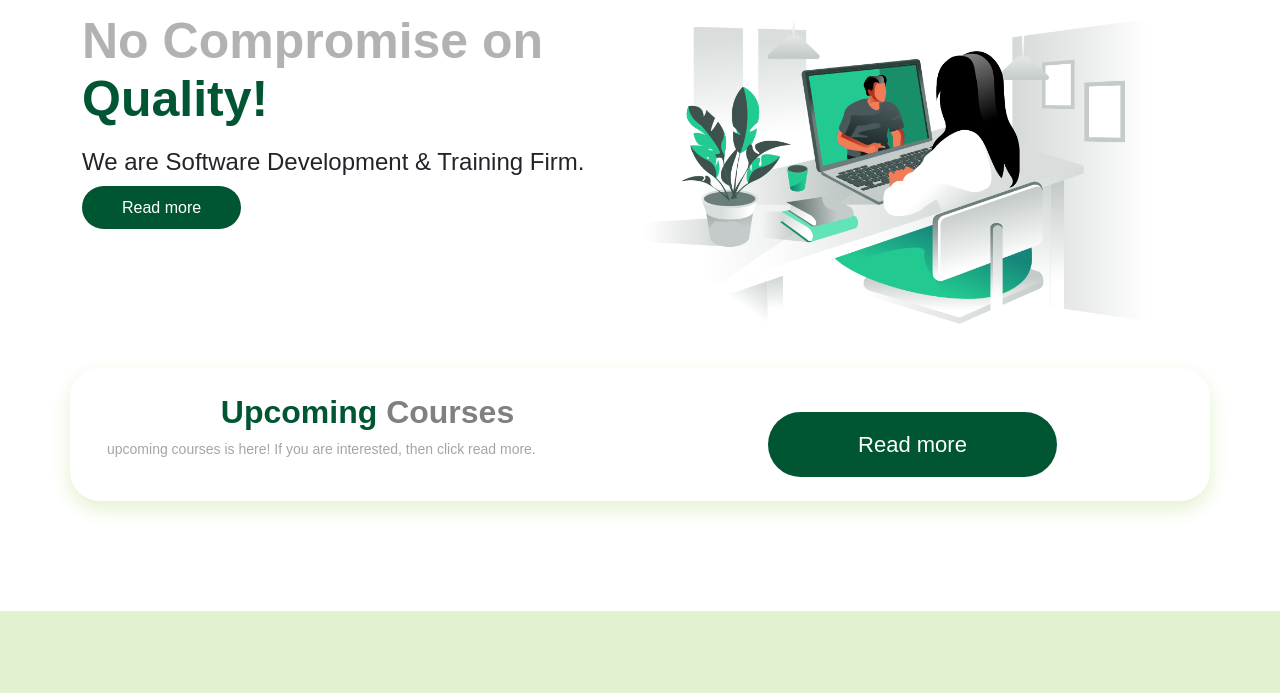
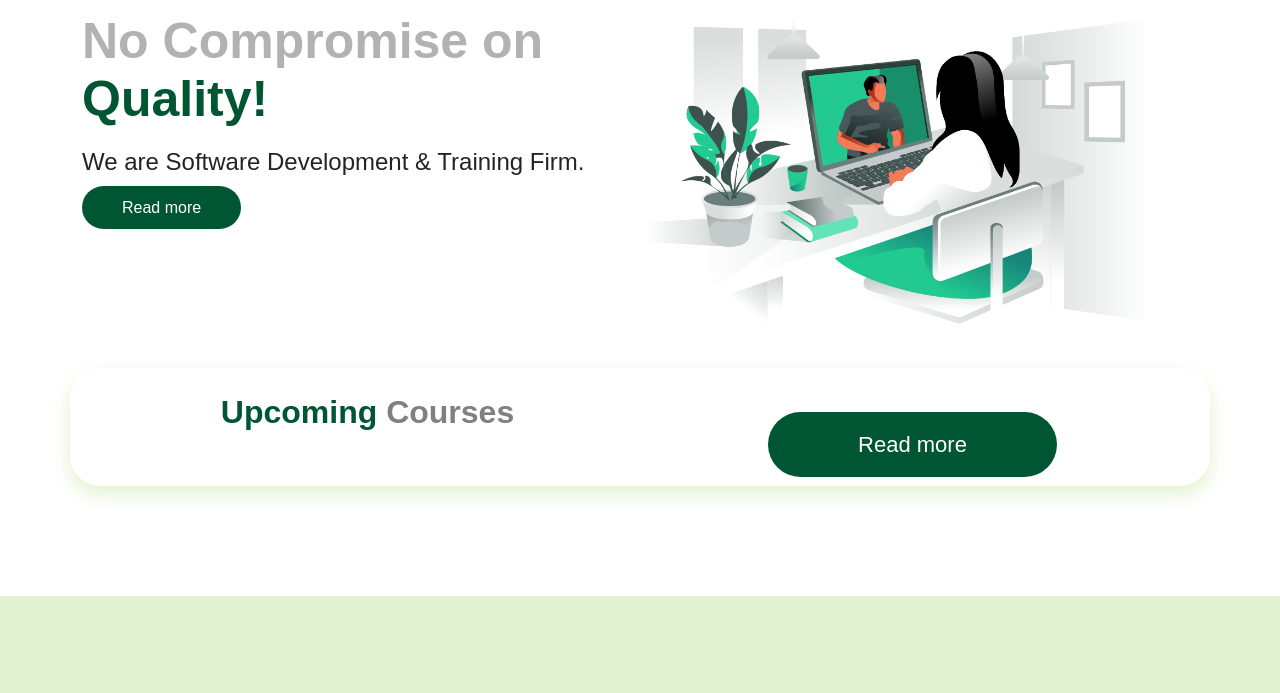
Before and after one commit to shib1989/TopStack-website, a plain HTML site: page index.html in a window 1280 px wide. Shown: the part 88-781 px from the top of the page. Drawn offline with nearby package versions, Linux system fonts and the light colour scheme; a small style sheet from the web is missing; a web font is replaced by a local one.

Commit message:
remove paragraph tag

```diff
--- a/index.html
+++ b/index.html
@@ -169,7 +169,7 @@
 				<div class="col-lg-6 col-12 text-center">
 					<div class="upcoming_event_text">
 						<h1><span>Upcoming </span>Courses</h1>
-						<p>upcoming courses is here! If you are interested, then click read more.</p>
+
 					</div>
 				</div>
 				<div class="col-lg-6 col-12 text-center upcoming_event_btn">
```
